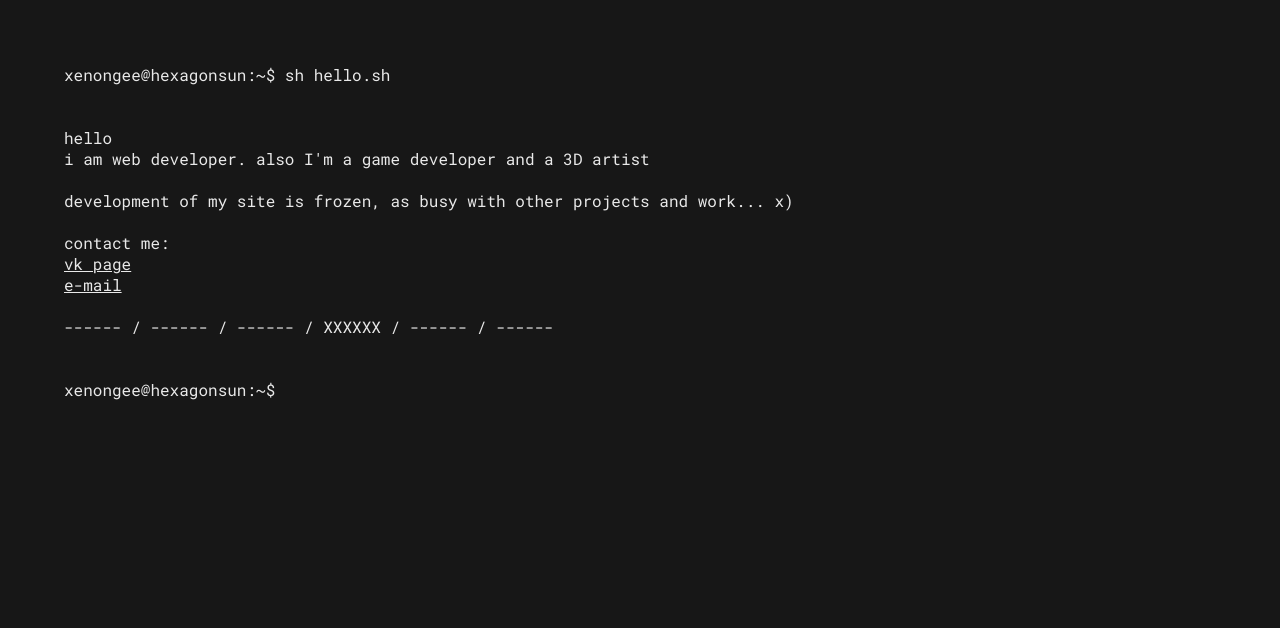
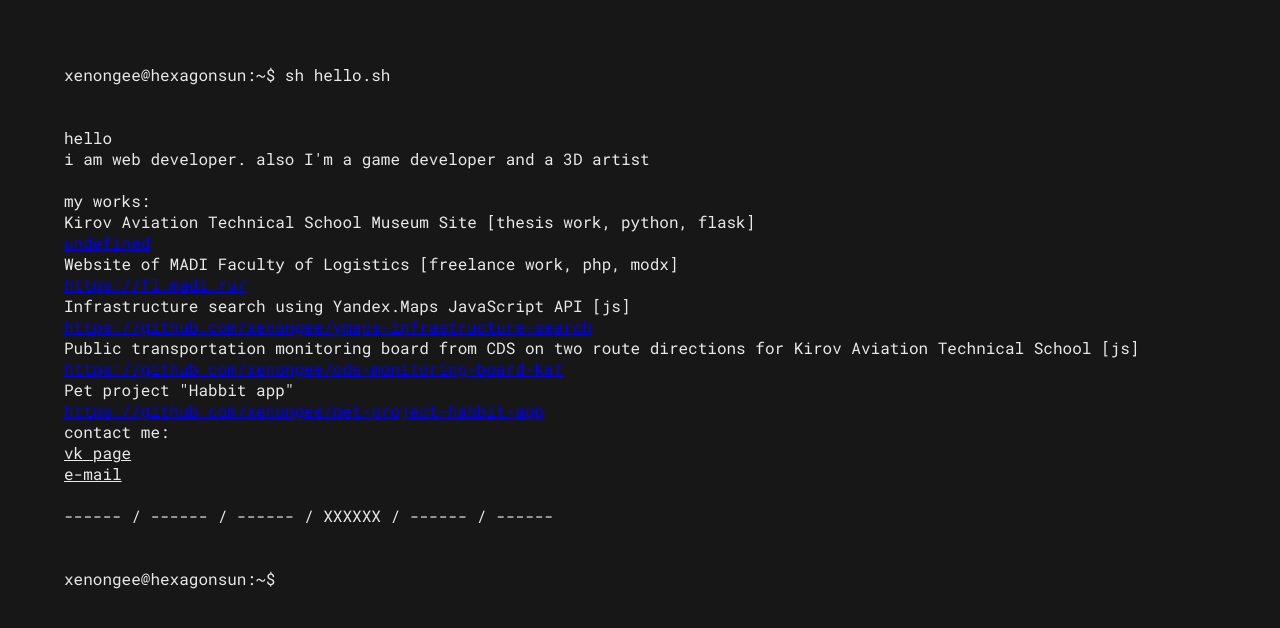
Before and after one commit to xnngee/xnngee.github.io, a plain HTML site: page index.html in a window 1280 px wide. Drawn offline with Linux system fonts and the light colour scheme.

Commit message:
added links to finished works

```diff
--- a/index.html
+++ b/index.html
@@ -4,7 +4,7 @@
   <meta charset="UTF-8">
   <meta name="viewport" content="width=device-width, initial-scale=1.0">
   <link rel="stylesheet" href="files/css/style.css">
-  <title>main — xenongee</title>
+  <title>xenongee</title>
 </head>
 <body>
   <p>xenongee@hexagonsun:~$ sh hello.sh</p>
@@ -13,7 +13,17 @@
   <p>hello</p>
   <p>i am web developer. also I'm a game developer and a 3D artist</p>
   <br>
-  <p>development of my site is frozen, as busy with other projects and work... x)</p>
+  <p>my works:</p>
+  <p>Kirov Aviation Technical School Museum Site [thesis work, python, flask]</p>
+  <a href="#">undefined</a>
+  <p>Website of MADI Faculty of Logistics [freelance work, php, modx]</p>
+  <a href="https://fl.madi.ru/">https://fl.madi.ru/</a>
+  <p>Infrastructure search using Yandex.Maps JavaScript API [js]</p>
+  <a href="https://github.com/xenongee/ymaps-infrastructure-search">https://github.com/xenongee/ymaps-infrastructure-search</a>
+  <p>Public transportation monitoring board from CDS on two route directions for Kirov Aviation Technical School [js]</p>
+  <a href="https://github.com/xenongee/cds-monitoring-board-kat">https://github.com/xenongee/cds-monitoring-board-kat</a>
+  <p>Pet project "Habbit app"</p>
+  <a href="https://github.com/xenongee/pet-project-habbit-app">https://github.com/xenongee/pet-project-habbit-app</a>
   <br>
   <p>contact me:</p>
   <ul>
```
